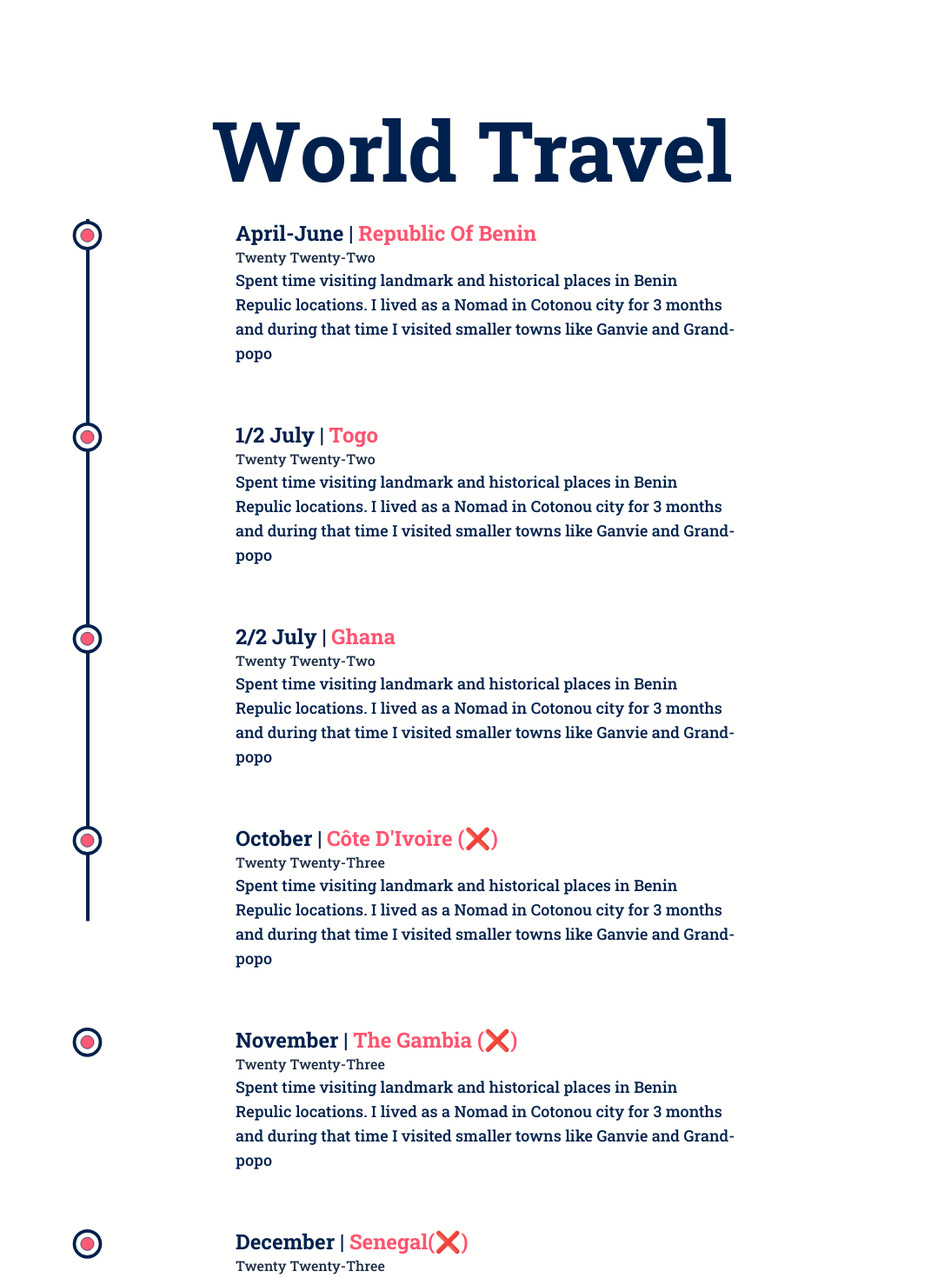
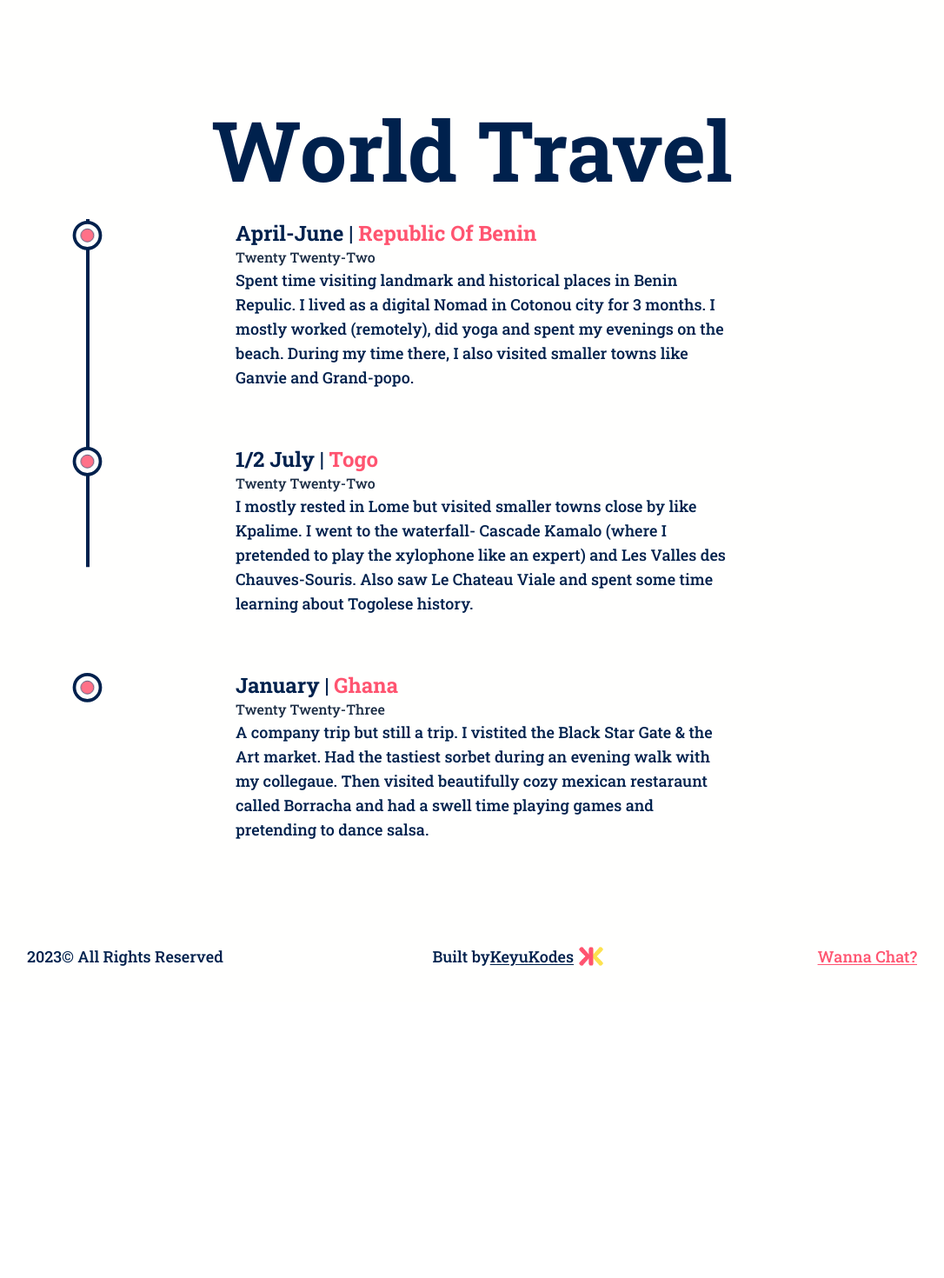
Before and after one commit to Keyukemi/halle-grapevine, a Next.js app: page /my-playground in a window 1280 px wide. Shown: the part 100-1570 px from the top of the page at 87% size, without its empty margins (97-1183 px from the left). After the commit the page ends 1252 px from the top, so only its background shows below. Built offline with nearby package versions, Linux system fonts and the light colour scheme.

Commit message:
edited copy

```diff
--- a/src/components/Trips.js
+++ b/src/components/Trips.js
@@ -40,50 +40,31 @@ const Trips = ({}) =>{
                     {/* The loading line  */}
                     <motion.div style={{scaleY: scrollYProgress}}
                     className="absolute left-9 top-0 w-[4px] origin-top h-full bg-headline dark:bg-primary
-                    md:w-[2px] md:left-[30px] xs:left-[20px]"/>
+                    md:w-[2px] md:left-[30px] xs:left-[20px] "/>
 
                     <ul className="w-full flex flex-col item-start justify-between ml-4 xs:ml-2">
                         <Details
                             country={"Republic of Benin"}
                             month={"April-June"}
                             year={"Twenty Twenty-Two"}
-                            activities={`Spent time visiting landmark and historical places in Benin Repulic locations.
-                            I lived as a Nomad in Cotonou city for 3 months and during that time I visited smaller towns like Ganvie and Grand-popo `}
+                            activities={`Spent time visiting landmark and historical places in Benin Repulic.
+                            I lived as a digital Nomad in Cotonou city for 3 months. I mostly worked (remotely), did yoga and spent my evenings on the beach.
+                            During my time there, I also visited smaller towns like Ganvie and Grand-popo.`}
                         />
                         <Details
                             country={"Togo"}
                             month={"1/2 July"}
                             year={"Twenty Twenty-Two"}
-                            activities={`Spent time visiting landmark and historical places in Benin Repulic locations.
-                            I lived as a Nomad in Cotonou city for 3 months and during that time I visited smaller towns like Ganvie and Grand-popo `}
+                            activities={`I mostly rested in Lome but visited smaller towns close by like Kpalime. I went to the waterfall- Cascade Kamalo
+                            (where I pretended to play the xylophone like an expert) and Les Valles des Chauves-Souris. Also saw Le Chateau Viale and spent some time learning about Togolese history.`}
                         />
                         <Details
                             country={"Ghana"}
-                            month={"2/2 July"}
-                            year={"Twenty Twenty-Two"}
-                            activities={`Spent time visiting landmark and historical places in Benin Repulic locations.
-                            I lived as a Nomad in Cotonou city for 3 months and during that time I visited smaller towns like Ganvie and Grand-popo `}
-                        />
-                        <Details
-                            country={"Côte d'Ivoire (❌)"}
-                            month={"October"}
+                            month={"January"}
                             year={"Twenty Twenty-Three"}
-                            activities={`Spent time visiting landmark and historical places in Benin Repulic locations.
-                            I lived as a Nomad in Cotonou city for 3 months and during that time I visited smaller towns like Ganvie and Grand-popo `}
-                        />
-                        <Details
-                            country={"The Gambia (❌)"}
-                            month={"November"}
-                            year={"Twenty Twenty-Three"}
-                            activities={`Spent time visiting landmark and historical places in Benin Repulic locations.
-                            I lived as a Nomad in Cotonou city for 3 months and during that time I visited smaller towns like Ganvie and Grand-popo `}
-                        />
-                        <Details
-                            country={"Senegal(❌)"}
-                            month={"December"}
-                            year={"Twenty Twenty-Three"}
-                            activities={`Spent time visiting landmark and historical places in Benin Repulic locations.
-                            I lived as a Nomad in Cotonou city for 3 months and during that time I visited smaller towns like Ganvie and Grand-popo `}
+                            activities={`A company trip but still a trip. I vistited the Black Star Gate & the Art market.
+                            Had the tastiest sorbet during an evening walk with my collegaue.
+                            Then visited beautifully cozy mexican restaraunt called Borracha and had a swell time playing games and pretending to dance salsa.`}
                         />
                     </ul>
                 </div>
--- a/src/pages/index.js
+++ b/src/pages/index.js
@@ -40,12 +40,11 @@ export default function Home() {
 
           {/* Icons Container */}
           <div className="flex p-2 mt-4">
-            <Link className="flex items-center justify-center" href="/">
+            <Link className="flex items-center justify-center" href="mailto:almostvintagebykeyu@gmail.com">
                 <MdOutgoingMail
                 className="bg-secondary text-headline text-xl p-2.5 px-7 rounded-lg dark:text-primary
                 dark:bg-highlight hover:dark:border-primary hover:dark:bg-transparent hover:border-headline
                 justify-center w-24 h-auto ml-3 border-solid border-2 hover:bg-transparent hover:text-headline"/>
-
             </Link>
           </div>
         </div>
--- a/src/pages/my-playground.js
+++ b/src/pages/my-playground.js
@@ -3,6 +3,8 @@ import Head from "next/head";
 import Footer from "@/components/Footer";
 import TransitionEffect from "@/components/TransitionEffect";
 import Trips from "@/components/Trips";
+
+
 
 
 
@@ -19,7 +21,7 @@ const ComingSoon = ({message}) =>{
     )
 }
 
-const Creative = () =>{
+const Playground = () =>{
     return(
         <>
             <Head>
@@ -28,18 +30,17 @@ const Creative = () =>{
             </Head>
 
             <TransitionEffect/>
-            <main className="w-full mb-16 flex flex-col items-center justify-center min-h-screen">
-                <div>
-                    <ComingSoon
-                        message={"Coming Soon..."}
+            <main className="w-full mb-20 flex flex-col items-center justify-center min-h-screen">
+                <div className="text-headline dark:text-primary">
+                    <div>
+                    <Trips/>
+                    </div>
+                </div>
 
-                        link={"/"}
-                    />
-
-                </div>
             </main>
+            <Footer/>
         </>
     )
 }
 
-export default Creative
+export default Playground
```
